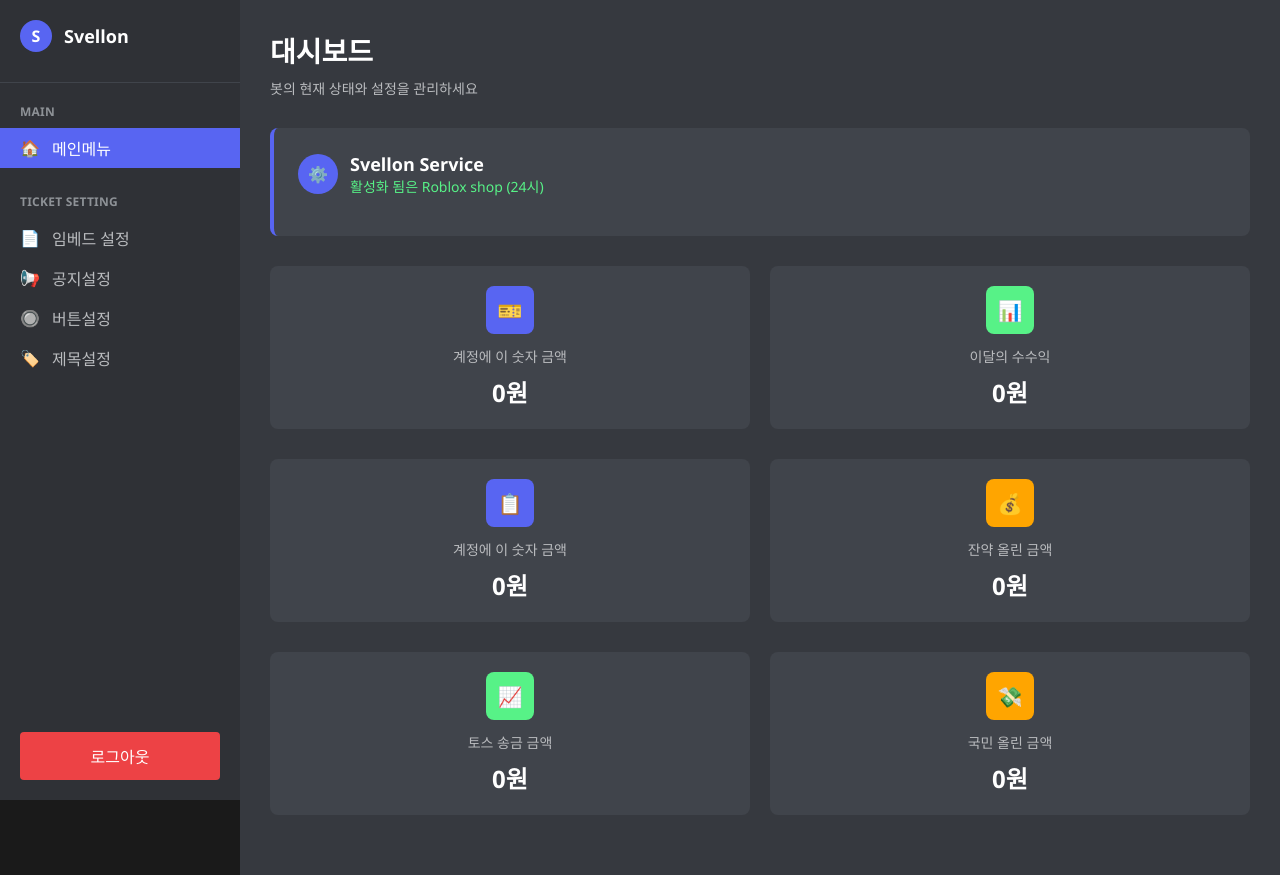
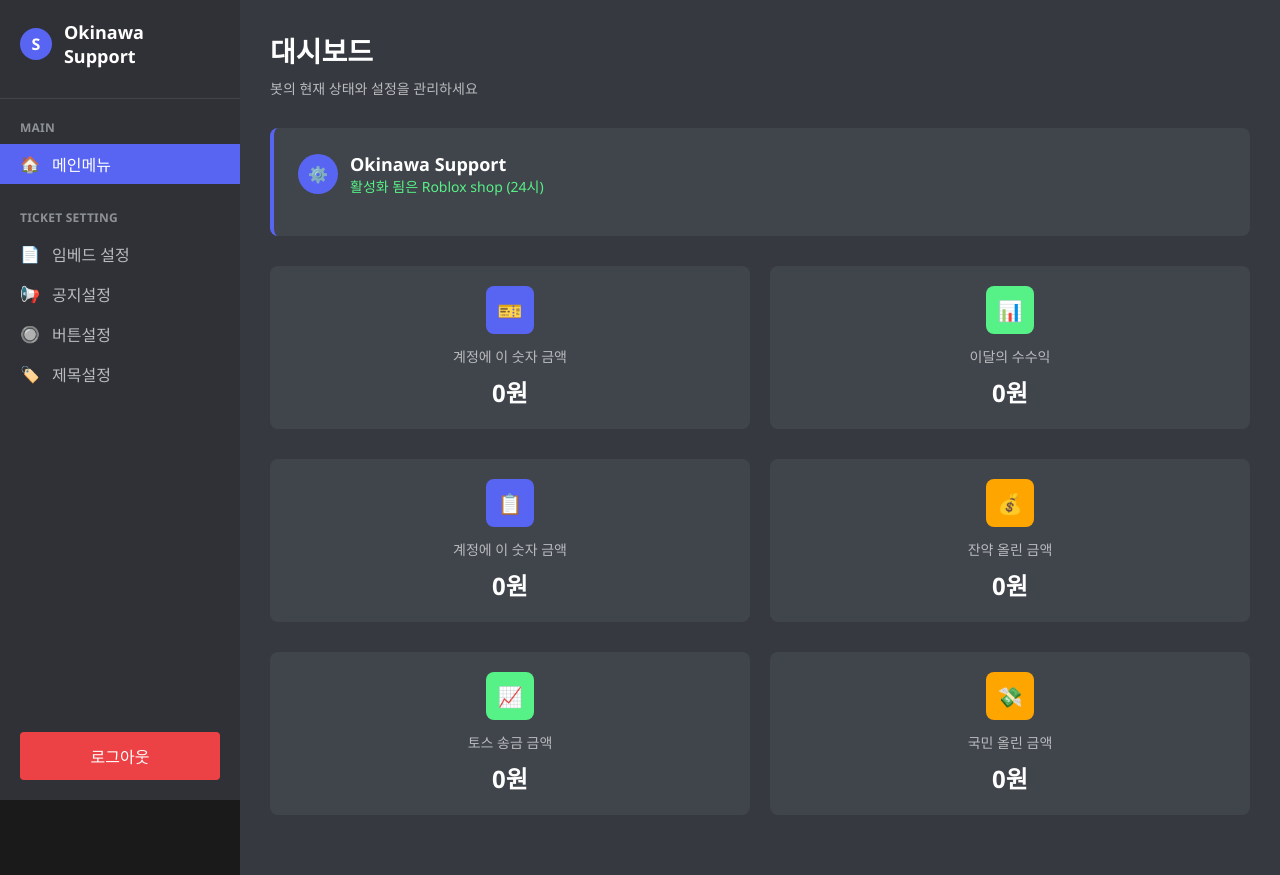
Before and after one commit to Noa0906/OkinawaDash, a website: page views/success.html in a window 1280 px wide. Drawn offline with Linux system fonts and the light colour scheme.

Commit message:
Update success.html

```diff
--- a/views/success.html
+++ b/views/success.html
@@ -3,7 +3,7 @@
 <head>
     <meta charset="UTF-8">
     <meta name="viewport" content="width=device-width, initial-scale=1.0">
-    <title>Svellon Dashboard</title>
+    <title>Okinawa Dashboard</title>
     <style>
         * {
             margin: 0;
@@ -442,7 +442,7 @@
         <nav class="sidebar">
             <div class="logo">
                 <div class="logo-icon">S</div>
-                <div class="logo-text">Svellon</div>
+                <div class="logo-text">Okinawa Support</div>
             </div>
 
             <div class="nav-category">
@@ -489,7 +489,7 @@
                     <div class="service-header">
                         <div class="service-icon">⚙️</div>
                         <div>
-                            <div class="service-title">Svellon Service</div>
+                            <div class="service-title">Okinawa Support</div>
                             <div class="service-status">활성화 됨은 Roblox shop (24시)</div>
                         </div>
                     </div>
```
